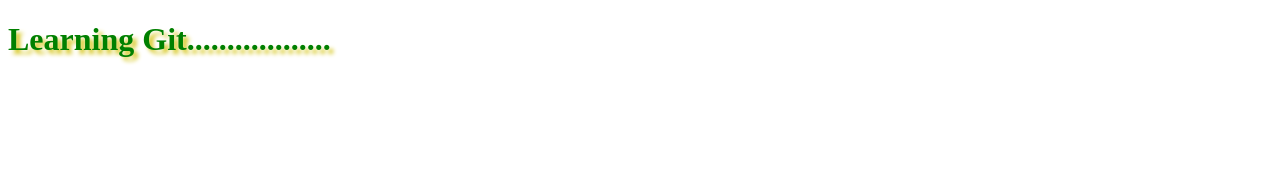
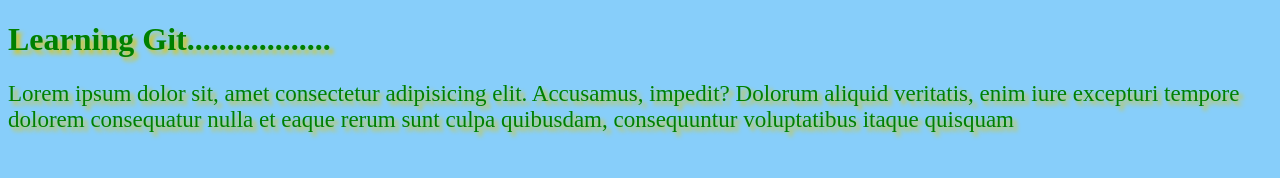
Before and after one commit to Shahbaz72/sssss, a plain HTML site: page index.html in a window 1280 px wide. Drawn offline with Linux system fonts and the light colour scheme.

Commit message:
add all my files

```diff
--- a/index.html
+++ b/index.html
@@ -8,5 +8,6 @@
 </head>
 <body>
     <h1>Learning Git..................</h1>
+    <p>Lorem ipsum dolor sit, amet consectetur adipisicing elit. Accusamus, impedit? Dolorum aliquid veritatis, enim iure excepturi tempore dolorem consequatur nulla et eaque rerum sunt culpa quibusdam, consequuntur voluptatibus itaque quisquam</p>
 </body>
 </html>
--- a/style.css
+++ b/style.css
@@ -1,4 +1,10 @@
-h1{
+p, h1{
     color: green;
     text-shadow: 4px 4px 4px rgb(214, 199, 31);
 }
+p{
+    font-size: 23px;
+}
+*{
+ background-color: lightskyblue;
+}
```
